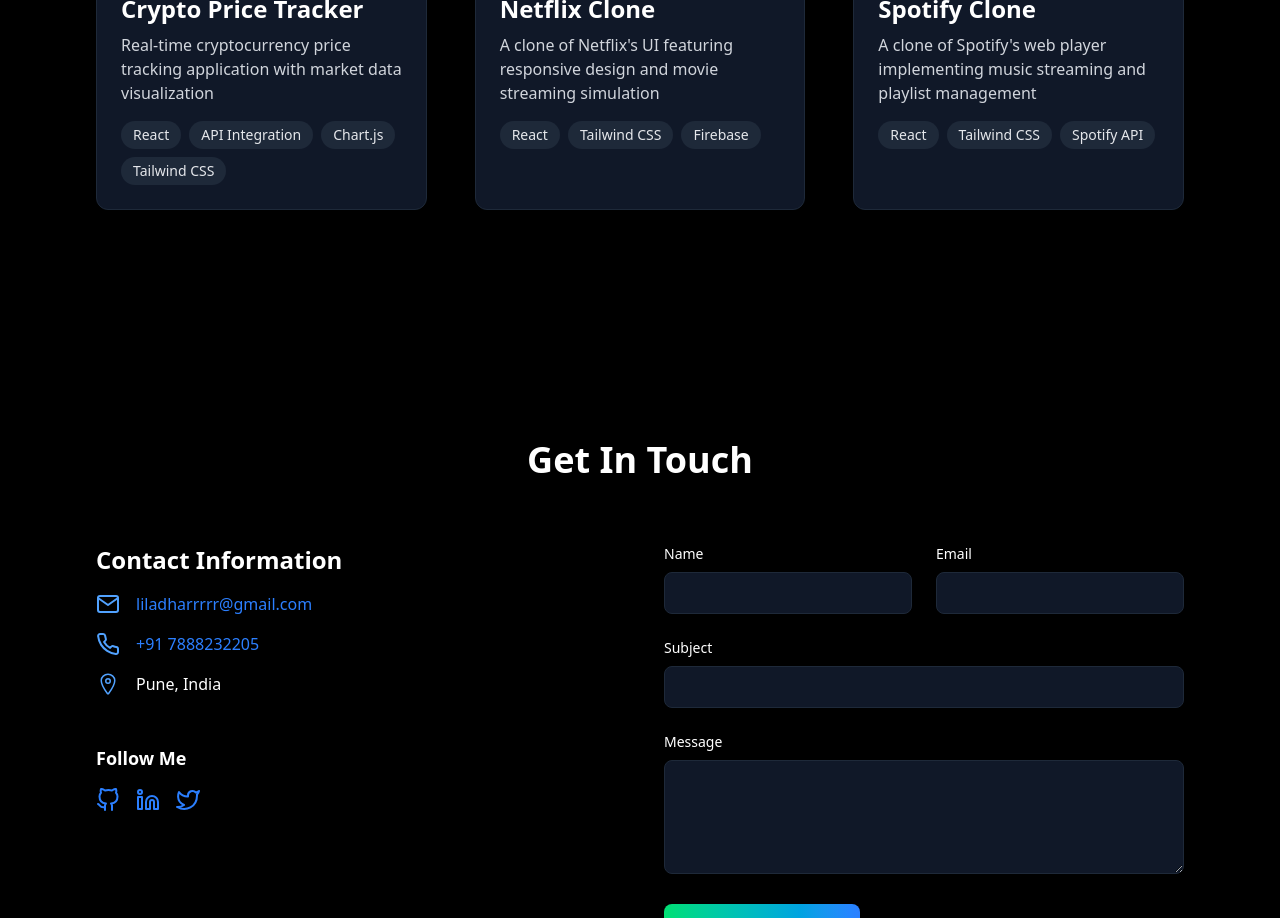
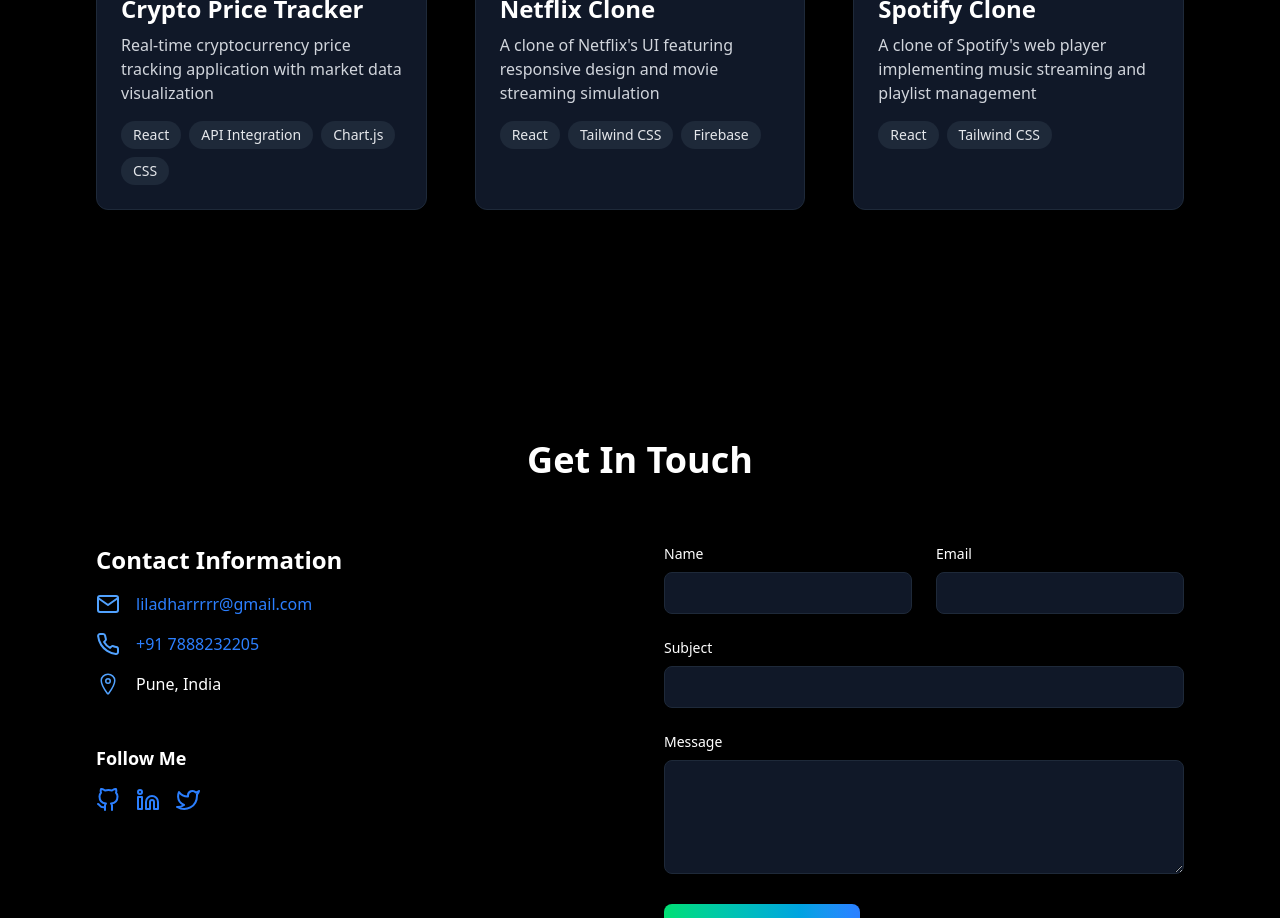
Before and after one commit to Liladharithole/portfolio1, a React (Vite) app: page / in a window 1280 px wide. Shown: the part 3640-4558 px from the top of the page. Built offline with nearby package versions, Linux system fonts and the light colour scheme.

Commit message:
Update ProjectData

```diff
--- a/src/data/ProjectsData.js
+++ b/src/data/ProjectsData.js
@@ -8,7 +8,7 @@ export const projects = [
     name: "Crypto Price Tracker",
     description:
       "Real-time cryptocurrency price tracking application with market data visualization",
-    technologies: ["React", "API Integration", "Chart.js", "Tailwind CSS"],
+    technologies: ["React", "API Integration", "Chart.js", "CSS"],
     image: crypto,
     liveLink: "https://liladhar-crypto-price-tracker.netlify.app/",
     githubLink: "https://github.com/Liladharithole/crypto-price-tracker",
@@ -29,7 +29,7 @@ export const projects = [
     name: "Spotify Clone",
     description:
       "A clone of Spotify's web player implementing music streaming and playlist management",
-    technologies: ["React", "Tailwind CSS", "Spotify API"],
+    technologies: ["React", "Tailwind CSS"],
     image: spotify,
     liveLink: "https://liladhar-spotify-clone.netlify.app",
     githubLink: "https://github.com/Liladharithole/spotify-clone",
```
